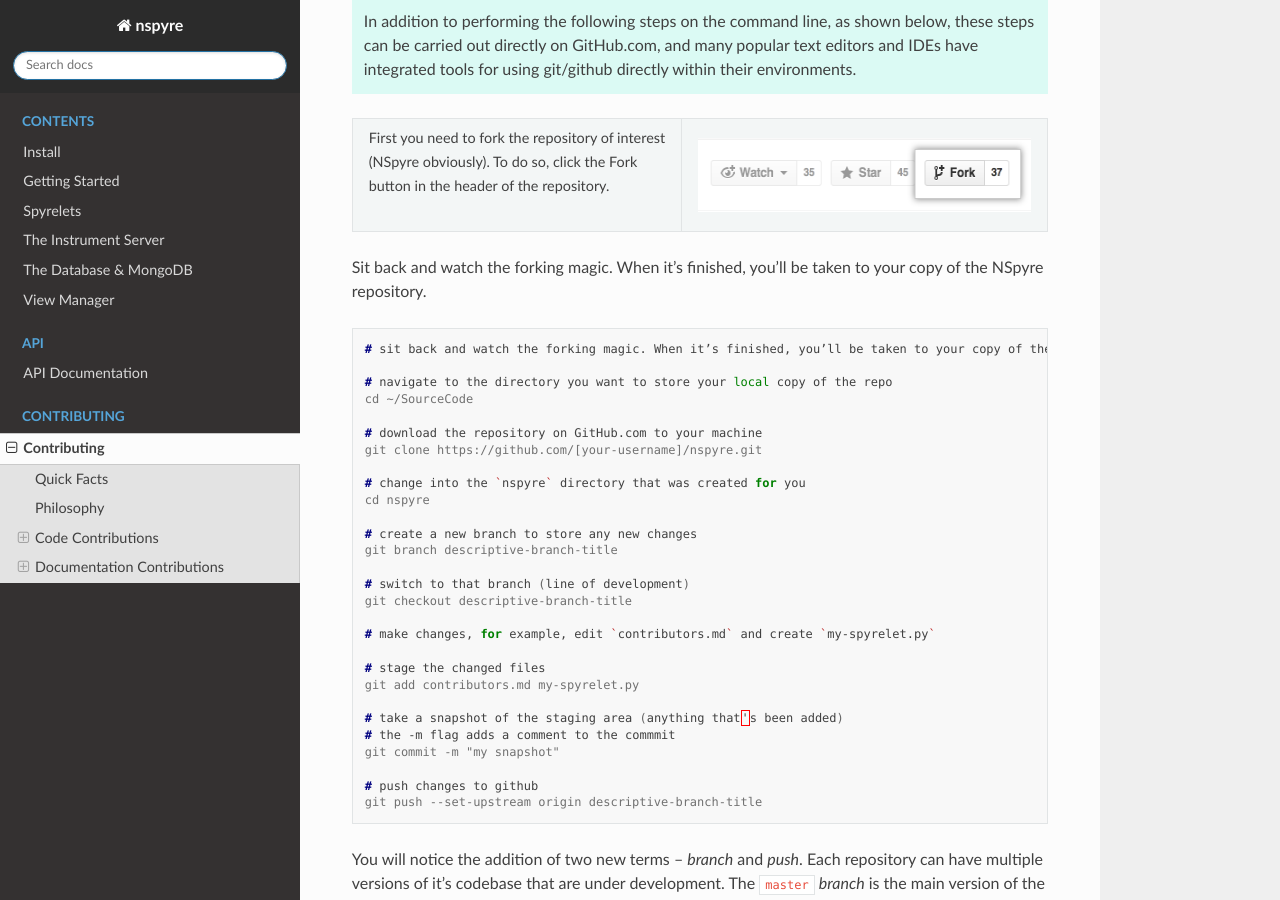
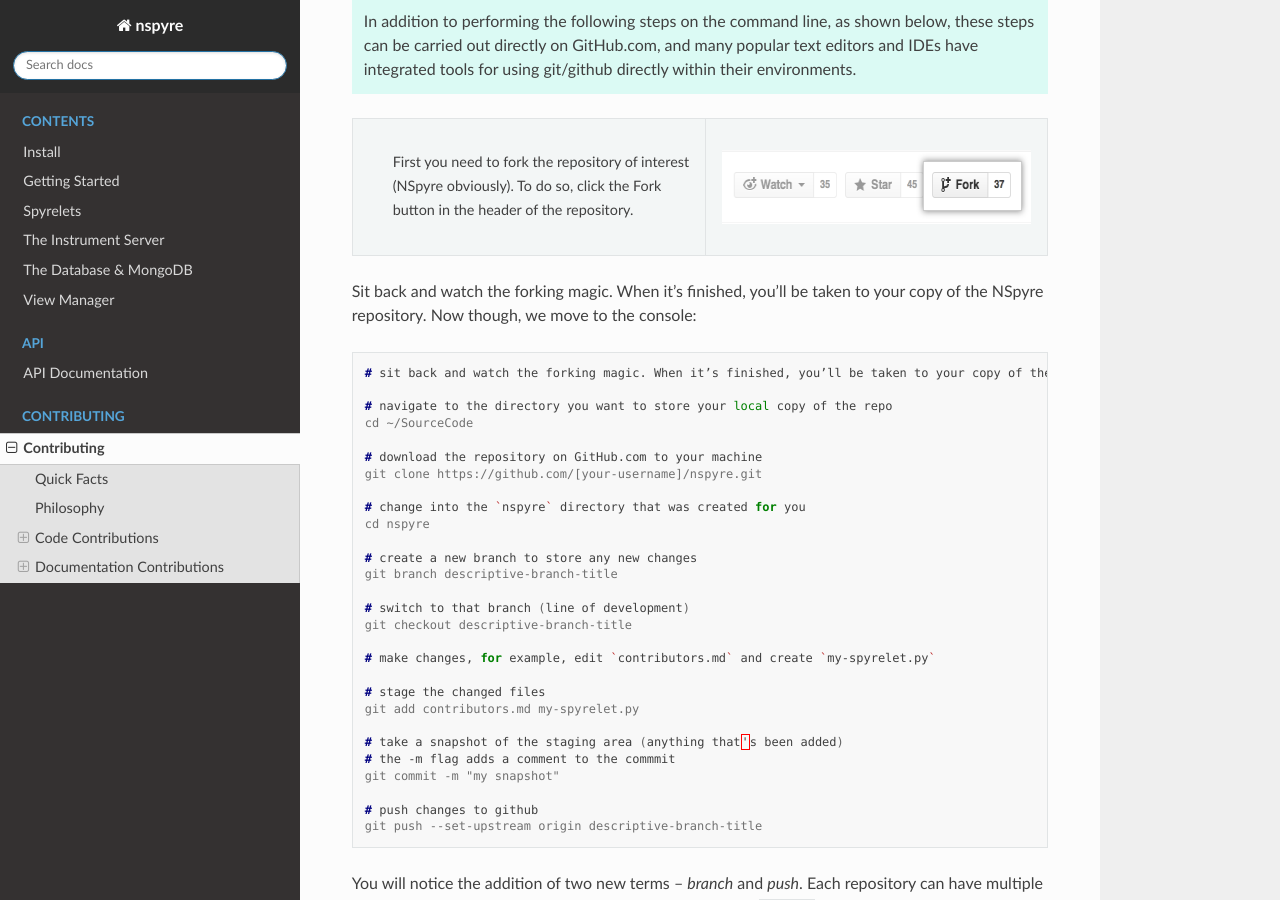
Before and after one commit to nspyre-org/nspyre, a Sphinx documentation site: the page built from docs/contributing.rst, in a window 1280 px wide and 900 px high, scrolled down 2284 px. Built offline with Sphinx 7.4.7 and the Read the Docs theme 2.0.0, drawn with Linux system fonts in a browser that asks for light colours.

Commit message:
Update contributing.rst

```diff
--- a/docs/contributing.rst
+++ b/docs/contributing.rst
@@ -54,14 +54,15 @@
    In addition to performing the following steps on the command line, as shown below, these steps can be carried out directly on GitHub.com, and many popular text editors and IDEs have integrated tools for using git/github directly within their environments.
 
 +--------------------------------------------------------+------------------------------------------------------+
+|  |                                                     |                                                      |
+|  |  First you need to fork the repository of interest  |  .. figure:: images/Bootcamp-Fork.png                |
+|  |  (NSpyre obviously). To do so, click the Fork       |     :align: center                                   |
+|  |  button in the header of the repository.            |     :scale: 50%                                      |
 |                                                        |                                                      |
-|  | First you need to fork the repository of interest   |  .. figure:: images/Bootcamp-Fork.png                |
-|  | (NSpyre obviously). To do so, click the Fork        |     :align: center                                   |
-|  | button in the header of the repository.             |     :scale: 50%                                      |
 +--------------------------------------------------------+------------------------------------------------------+
 
 
-Sit back and watch the forking magic. When it’s finished, you’ll be taken to your copy of the NSpyre repository.
+Sit back and watch the forking magic. When it’s finished, you’ll be taken to your copy of the NSpyre repository. Now though, we move to the console:
 
 .. code-block:: console
 
@@ -124,7 +125,7 @@
 All that's left is to officially merge your changes into ``master`` and delete the development branch you were working off of if the associated issues have been closed and the branch is now longer needed. This is something the maintainers of the project will do once it's been confirmed that all the project guidelines have been followed, and most importantly, your code works!
 
 .. figure:: images/merge-button.png
-.. center:: images/delete-button.png
+.. image:: images/delete-button.png
 
 |
 |
```
